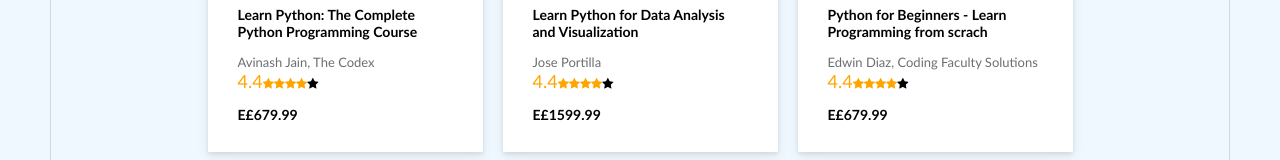
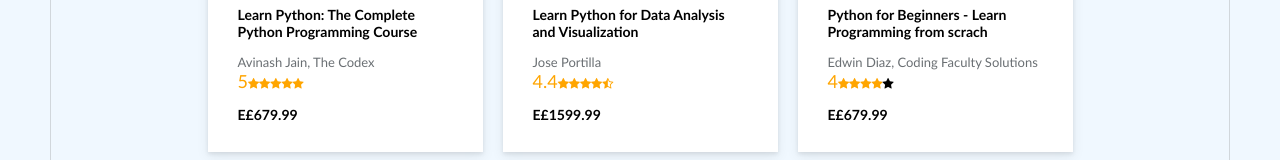
Before and after one commit to mohamed99akram/udemy-jsx, a React (Create React App) app: page / in a window 1280 px wide. Shown: the part 525-685 px from the top of the page. Built offline with nearby package versions, Linux system fonts and the light colour scheme.

Commit message:
Nitpicks

```diff
--- a/src/App.js
+++ b/src/App.js
@@ -9,7 +9,7 @@ function App() {
       image: "https://img-c.udemycdn.com/course/240x135/394676_ce3d_5.jpg",
       price: "E£679.99",
       reviews: 2982,
-      rating: 4.4,
+      rating: 5,
       instructor: "Avinash Jain, The Codex",
     },
     {
@@ -30,7 +30,7 @@ function App() {
       image: "https://img-c.udemycdn.com/course/240x135/405878_e5a0_3.jpg",
       price: "E£679.99",
       reviews: 1798,
-      rating: 4.4,
+      rating: 4,
       instructor: "Edwin Diaz, Coding Faculty Solutions",
     },
     {
@@ -40,7 +40,7 @@ function App() {
       image: "https://img-c.udemycdn.com/course/240x135/426570_1b91_3.jpg",
       price: "E£319.99",
       reviews: 2774,
-      rating: 4.3,
+      rating: 3.4,
       instructor: "Abrar Hussain",
     },
     {
@@ -50,7 +50,7 @@ function App() {
       image: "https://img-c.udemycdn.com/course/240x135/31535_e351_7.jpg",
       price: "E£519.99",
       reviews: 1623,
-      rating: 4.5,
+      rating: 2.7,
       instructor: "Infinite Skills",
     },
   ];
--- a/src/components/Card.jsx
+++ b/src/components/Card.jsx
@@ -1,21 +1,23 @@
 import React from 'react'
 import styles from '../styles/card.module.css'
-function Card(props) {
+function Card({course}) {
   return (
     <a href="/#"  className={styles.course}>
-    <img src={props.course.image} style={{width:"100%"}} alt="course"/>
+    <img src={course.image} style={{width:"100%"}} alt="course"/>
     <div className={styles.courseText}>
-        <h3>{props.course?.title??"Course Name"}</h3>
-        <span className={styles.instructorName}>{props.course?.instructor??"Jeff Bezos"}</span>
+        <h3>{course?.title??"Course Name"}</h3>
+        <span className={styles.instructorName}>{course?.instructor??"Jeff Bezos"}</span>
         <div>
-            <span className={styles.rating}>{props.course?.rating??4.5}</span>
-            {props.course.rating>=1?<span className={"fa fa-star "+styles.checked}></span>:<span className="fa fa-star"></span>}
-            {props.course.rating>=2?<span className={"fa fa-star "+styles.checked}></span>:<span className="fa fa-star"></span>}
-            {props.course.rating>=3?<span className={"fa fa-star "+styles.checked}></span>:<span className="fa fa-star"></span>}
-            {props.course.rating>=4?<span className={"fa fa-star "+styles.checked}></span>:<span className="fa fa-star"></span>}
-            {props.course.rating>=5?<span className={"fa fa-star "+styles.checked}></span>:<span className="fa fa-star"></span>}
+            <span className={styles.rating}>{course?.rating??4.5}</span>
+            {Array(5).fill(course.rating).map((rating, index)=>{
+              return rating>=index+1?
+                    <span className={"fa fa-star "+styles.checked}></span>
+                    :rating>index?
+                    <span className={"fa fa-star-half-o "+styles.checked}></span>
+                    :<span className="fa fa-star"></span>
+            })}
         </div>
-        <h3>{props.course?.price??"Free"}</h3>
+        <h3>{course?.price??"Free"}</h3>
     </div>
 </a>
   )
```
